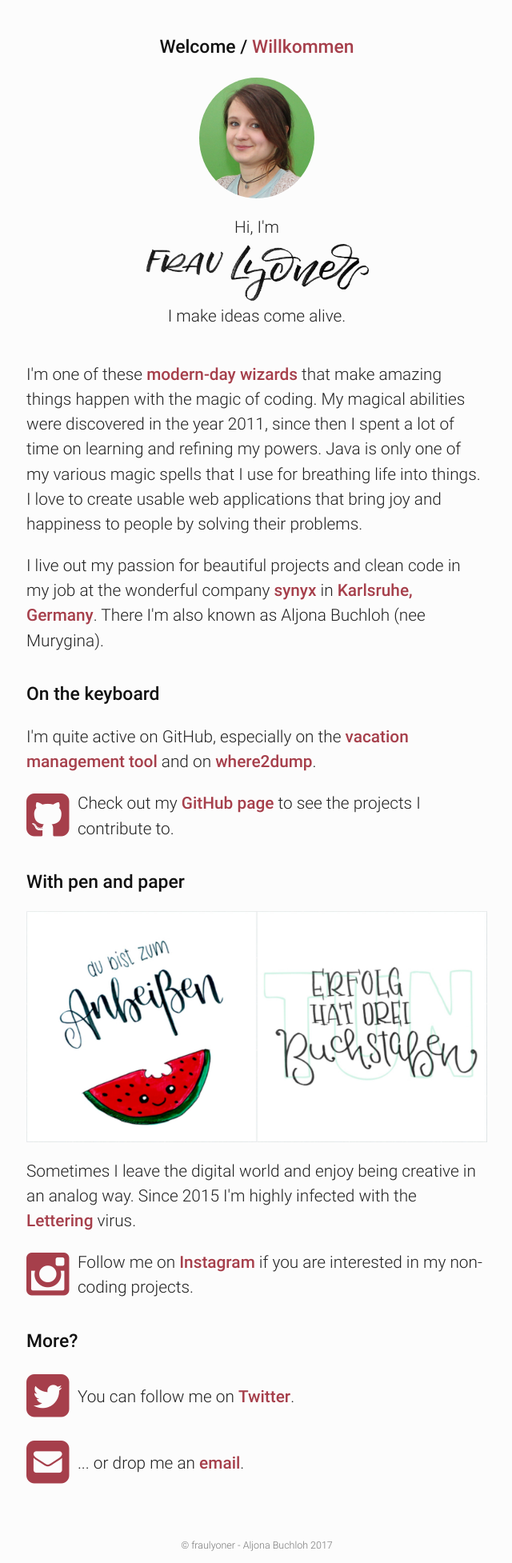
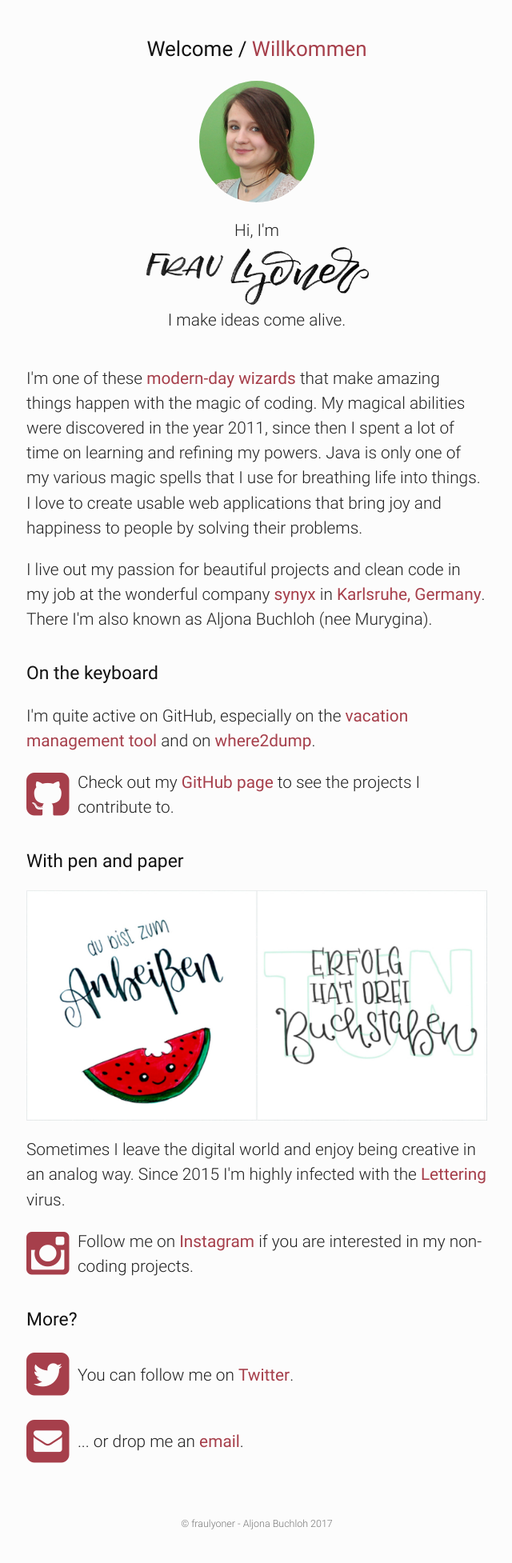
Before and after one commit to fraulyoner/fraulyoner.github.io, a Jekyll site: the page built from index.html, in a window 1280 px wide. Shown: the whole page at 80% size, without its empty margins (319-959 px from the left). Built offline with Jekyll 4.4.1, drawn with Linux system fonts in a browser that asks for light colours; after the commit the page ends 1928 px from its top, so only the background shows below that.

Commit message:
Change font family for emphasized texts

```diff
--- a/_layouts/de.html
+++ b/_layouts/de.html
@@ -3,7 +3,7 @@ layout: default
 ---
 
 <header>
-  <h2>Willkommen / <a href="index.html">Welcome</a></h2>
+  <h1>Willkommen / <a href="index.html">Welcome</a></h1>
   {% include avatar.html %}
   <div class="logo-container">
     <p>Hi, ich bin</p>
--- a/_layouts/en.html
+++ b/_layouts/en.html
@@ -3,7 +3,7 @@ layout: default
 ---
 
 <header>
-  <h2>Welcome / <a href="index_de.html">Willkommen</a></h2>
+  <h1>Welcome / <a href="index_de.html">Willkommen</a></h1>
   {% include avatar.html %}
   <div class="logo-container">
     <p>Hi, I'm</p>
--- a/_sass/_fonts.scss
+++ b/_sass/_fonts.scss
@@ -1,5 +1,5 @@
 $roboto-font-path: "../lib/roboto-fontface/fonts";
 @import "../lib/roboto-fontface/css/roboto/sass/roboto-fontface-light";
-@import "../lib/roboto-fontface/css/roboto/sass/roboto-fontface-medium";
+@import "../lib/roboto-fontface/css/roboto/sass/roboto-fontface-regular";
 $font-family-regular: "Roboto-Light";
-$font-family-emphasized: "Roboto-Medium";
+$font-family-emphasized: "Roboto-Regular";
```
